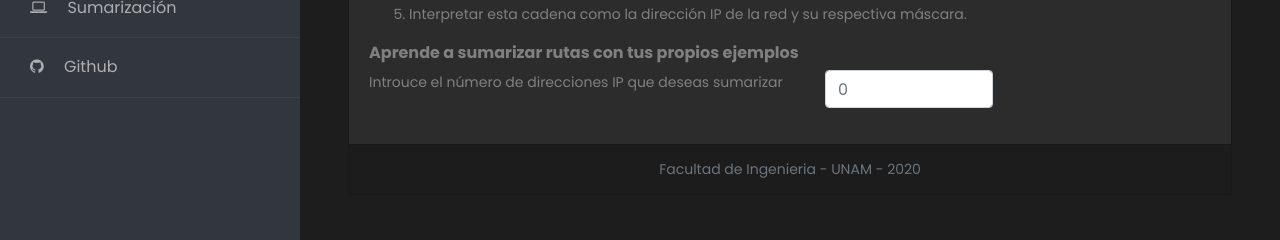
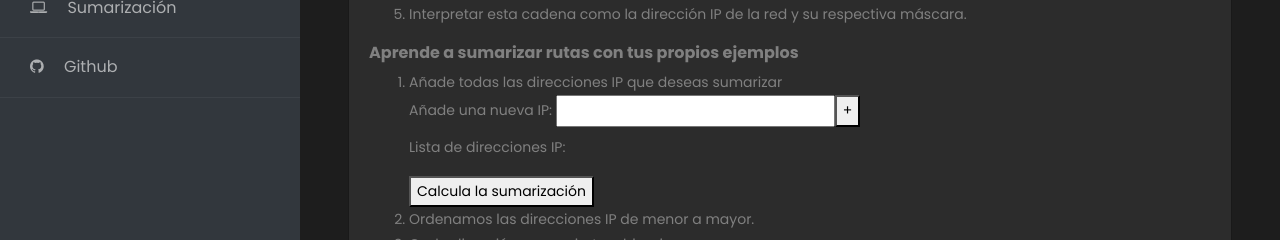
Before and after one commit to jppatricio/proyecto_redes, an Angular app: page /sumarizacion in a window 1280 px wide. Shown: the part 560-800 px from the top of the page. Built offline with nearby package versions, Linux system fonts and the light colour scheme.

Commit message:
Primera version sumarizacion

```diff
--- a/src/app/app.module.ts
+++ b/src/app/app.module.ts
@@ -5,6 +5,7 @@ import { AppRoutingModule } from './app-routing.module';
 import { AppComponent } from './app.component';
 import { WidgetsModule } from './widgets/widgets.module';
 import { PagesModule } from './pages/pages.module';
+
 
 @NgModule({
   declarations: [
--- a/src/app/pages/pages.module.ts
+++ b/src/app/pages/pages.module.ts
@@ -5,12 +5,13 @@ import { SumerizacionComponent } from './sumerizacion/sumerizacion.component';
 import { SubneteoComponent } from './subneteo/subneteo.component';
 import { WidgetsModule } from '../widgets/widgets.module';
 
+import { ReactiveFormsModule } from '@angular/forms'
 
 @NgModule({
   declarations: [InicioComponent, SumerizacionComponent, SubneteoComponent],
   exports: [InicioComponent, SumerizacionComponent, SubneteoComponent],
   imports: [
-    CommonModule, WidgetsModule
+    CommonModule, WidgetsModule, ReactiveFormsModule
   ]
 })
 export class PagesModule { }
--- a/src/app/pages/sumerizacion/sumerizacion.component.html
+++ b/src/app/pages/sumerizacion/sumerizacion.component.html
@@ -30,17 +30,50 @@
             <h6>
                 <b>Aprende a sumarizar rutas con tus propios ejemplos</b>
             </h6>
+            <div>
+                <ol>
+                    <li>Añade todas las direcciones IP que deseas sumarizar</li>
+                    <form [formGroup]="dir" (ngSubmit)="onSubmit(dir.value)">
+                        <label>Añade una nueva IP: <input type="text" formControlName="ip"> <button
+                                type="submit">+</button></label>
+                    </form>
+                    <div #alert class="alert alert-danger alert-dismissible fade" style="position: absolute;"
+                        role="alert">
+                        <button type="button" class="close" aria-label="Close" (click)="closeAlert()">
+                            <span aria-hidden="true">&times;</span>
+                        </button>
+                        <strong>Ip invalida!</strong> Revisa la dirección IP.
+                    </div>
+                    <p>Lista de direcciones IP:</p>
+                    <ul *ngFor="let obj of direcciones">
+                        <li>
+                            {{obj.ip}}
+                        </li>
+                    </ul>
+                    <button type="submit" (click)="sumariza()">Calcula la sumarización</button>
+                    <div #contigua class="alert alert-danger alert-dismissible fade" style="position: absolute;"
+                        role="alert">
+                        <button type="button" class="close" aria-label="Close" (click)="closeAlert()">
+                            <span aria-hidden="true">&times;</span>
+                        </button>
+                        <strong>Ip invalidas!</strong> Las direcciones IP que ingresaste no son contiguas.
+                    </div>
+                    <li>Ordenamos las direcciones IP de menor a mayor.</li>
+                    <div class="ordenadas" [ngClass]="{'ordenadasVisible': ordena === true}">
+                        <ol *ngFor="let obj of ordenadas">
+                            <li>
+                                {{obj.ip}}
+                            </li>
+                        </ol>
+                    </div>
+                    <li>Cada dirección se convierte a binario.</li>
+                    <li>Se toma la cadena de bits que es idéntica en todas las direcciones.</li>
+                    <li>Interpretar esta cadena como la dirección IP de la red y su respectiva máscara.</li>
+                </ol>
+            </div>
         </div>
-        <form>
-            <div class="form-group">
-                <div style="display:flex;">
-                    <label for="exampleFormControlInput1">Introuce el número de direcciones IP que deseas
-                        sumarizar</label>
-                    <input type="number" class="form-control" style="margin-left: 5%;width: 20%;"
-                        id="exampleFormControlInput1" placeholder="0">
-                </div>
-            </div>
-        </form>
+
+
     </div>
     <div class="card-footer text-muted">
         Facultad de Ingenieria - UNAM - 2020
--- a/src/app/pages/sumerizacion/sumerizacion.component.scss
+++ b/src/app/pages/sumerizacion/sumerizacion.component.scss
@@ -19,3 +19,11 @@
 .card-text{
     text-align: justify;
 }
+.ordenadas{
+    visibility: hidden;
+    position: absolute;
+}
+.ordenadasVisible{
+    visibility: visible;
+    position: relative;
+}
--- a/src/app/pages/sumerizacion/sumerizacion.component.ts
+++ b/src/app/pages/sumerizacion/sumerizacion.component.ts
@@ -1,4 +1,5 @@
-import { Component, OnInit } from '@angular/core';
+import { Component, ViewChild, ElementRef, OnInit } from '@angular/core';
+import { FormGroup, FormControl } from '@angular/forms';
 
 @Component({
   selector: 'app-sumerizacion',
@@ -6,10 +7,100 @@ import { Component, OnInit } from '@angular/core';
   styleUrls: ['./sumerizacion.component.scss']
 })
 export class SumerizacionComponent implements OnInit {
-
+  @ViewChild('alert', { static: true }) alert: ElementRef
+  dir: FormGroup;
+  direcciones = [];
+  ordenadas = [];
+  binarios = [];
+  ordena = false;
   constructor() { }
 
   ngOnInit(): void {
+    this.dir = new FormGroup({
+      ip: new FormControl('')
+    })
+  }
+  onSubmit(data) {
+    // Process checkout data here
+    const ip = data.ip;
+    if (/^(25[0-5]|2[0-4][0-9]|[01]?[0-9][0-9]?)\.(25[0-5]|2[0-4][0-9]|[01]?[0-9][0-9]?)\.(25[0-5]|2[0-4][0-9]|[01]?[0-9][0-9]?)\.(25[0-5]|2[0-4][0-9]|[01]?[0-9][0-9]?)$/.test(ip)) {
+      this.alert.nativeElement.classList.remove('show');
+      const arr = ip.split(".");
+      let suma = 0;
+      for (const ix in arr) {
+        suma += (arr[ix] * (256 ** (3 - parseInt(ix))));
+      }
+      this.direcciones = [...this.direcciones, { ip: ip, id: suma }];
+      this.ordenadas = [...this.ordenadas, { ip: ip, id: suma }];
+      this.ordena = false;
+    } else {
+      this.alert.nativeElement.classList.add('show');
+    }
+  }
+  compare(a, b) {
+    if (a.id < b.id) {
+      return -1;
+    }
+    if (a.id > b.id) {
+      return 1;
+    }
+    return 0;
+  }
+  sumariza() {
+    let temp = 0;
+    let id = 0;
+    let ix = 1;
+
+    if (this.direcciones.length in [0, 1]) {
+      console.log('Añade más direcciones IP.')
+    }
+    else {
+      this.ordenadas.sort(this.compare);
+      temp = this.ordenadas[0].id;
+      for (ix = 1; ix < this.direcciones.length; ix++) {
+        id = this.ordenadas[ix].id;
+        console.log(id)
+        if ((id - temp) !== 1) {
+          console.log('Las direcciones IP no son contiguas.')
+          this.direcciones.length = 0;
+          this.ordenadas.length = 0;
+          return;
+        }
+        temp = id;
+      }
+    }
+    this.ordena = true;
+    this.muestraBinarios();
+  }
+  closeAlert() {
+    this.alert.nativeElement.classList.remove('show');
   }
 
+  muestraBinarios() {
+    this.binarios = this.ordenadas.map(obj => {
+      let str = '';
+      const arr = obj.ip.split(".");
+      for (let num of arr) {
+        str += parseInt(num).toString(2) + '.';
+      }
+      return str;
+    })
+    console.log(this.binarios)
+    this.cadenaIdentica()
+  }
+  cadenaIdentica() {
+    let i = 1;
+    let ix = 0;
+    let str1 = this.binarios[0];
+    let str2 = '';
+    for (i = 1; i < this.binarios.length; i++) {
+      str2 = this.binarios[1];
+      ix = 0;
+      while (str1[ix] == str2[ix]) {
+        ix += 1;
+      }
+      str1 = str1.substr(0, ix);
+    }
+    console.log(str1);
+  }
 }
--- /dev/null
+++ b/src/app/widgets/alert/alert.component.html
@@ -0,0 +1,6 @@
+<div #alert class="alert alert-warning alert-dismissible fade show" role="alert">
+    <button type="button" class="close" aria-label="Close" (click)="closeAlert()">
+        <span aria-hidden="true">&times;</span>
+    </button>
+    <strong>Holy guacamole!</strong> You should check in on some of those fields below.
+</div>
--- /dev/null
+++ b/src/app/widgets/alert/alert.component.ts
@@ -0,0 +1,14 @@
+import { Component, ViewChild, ElementRef } from '@angular/core';
+
+@Component({
+    selector: 'dismiss-alert',
+    templateUrl: './alert.component.html'
+})
+export class DismissAlertComponent {
+    @ViewChild('alert', { static: true }) alert: ElementRef;
+
+    closeAlert() {
+        this.alert.nativeElement.classList.remove('show');
+    }
+
+}
--- a/src/app/widgets/widgets.module.ts
+++ b/src/app/widgets/widgets.module.ts
@@ -1,12 +1,13 @@
 import { NgModule } from '@angular/core';
 import { CommonModule } from '@angular/common';
 import { SidenavComponent } from './sidenav/sidenav.component';
+import { DismissAlertComponent } from './alert/alert.component';
 import { RouterModule } from '@angular/router';
 
 
 @NgModule({
-  declarations: [SidenavComponent],
-  exports: [SidenavComponent],
+  declarations: [SidenavComponent, DismissAlertComponent],
+  exports: [SidenavComponent, DismissAlertComponent],
   imports: [
     CommonModule,
     RouterModule
```
Also changed, not shown: 1 other file (tests, documents, lock files or other folders).
